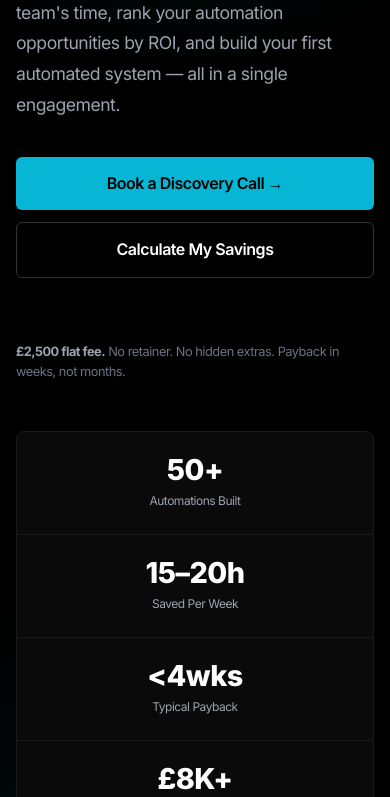
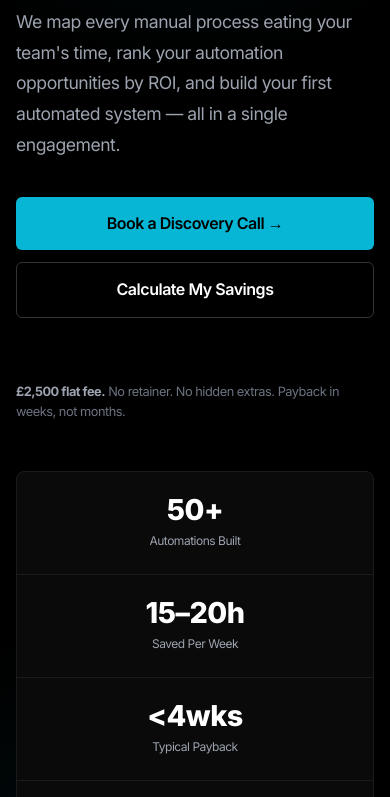
Before and after one commit to victorfernandez-ux/NextVibe_WEBSITE, a website: page Website Desing/start/index.html in a window 390 px wide. Shown: the part 411-1208 px from the top of the page. Drawn offline with Linux system fonts and the light colour scheme.

Commit message:
Increase mobile hero padding-top to 200px, use section.hero selector
Bumps from 160px to 200px at both <=768px and <=480px breakpoints.
Uses section.hero (specificity 0,1,1) to guarantee it beats the
generic `section { padding: 64px 0 }` rule (0,0,1).

Co-Authored-By: Claude Sonnet 4.6 <noreply@anthropic.com>

```diff
--- a/Website Desing/start/index.html
+++ b/Website Desing/start/index.html
@@ -406,7 +406,7 @@
         /* ===== RESPONSIVE ===== */
         @media (max-width: 768px) {
             section { padding: 64px 0; }
-            .hero { padding: 160px 0 56px; }
+            section.hero { padding: 200px 0 56px; }
 
             .hero h1 { font-size: 2.2rem; }
             .hero-stats { flex-direction: column; }
@@ -430,6 +430,7 @@
 
         @media (max-width: 480px) {
             .container { padding: 0 16px; }
+            section.hero { padding: 200px 0 48px; }
             .hero h1 { font-size: 1.9rem; }
             .hero-cta { flex-direction: column; }
             .hero-cta .btn { width: 100%; text-align: center; }
```
